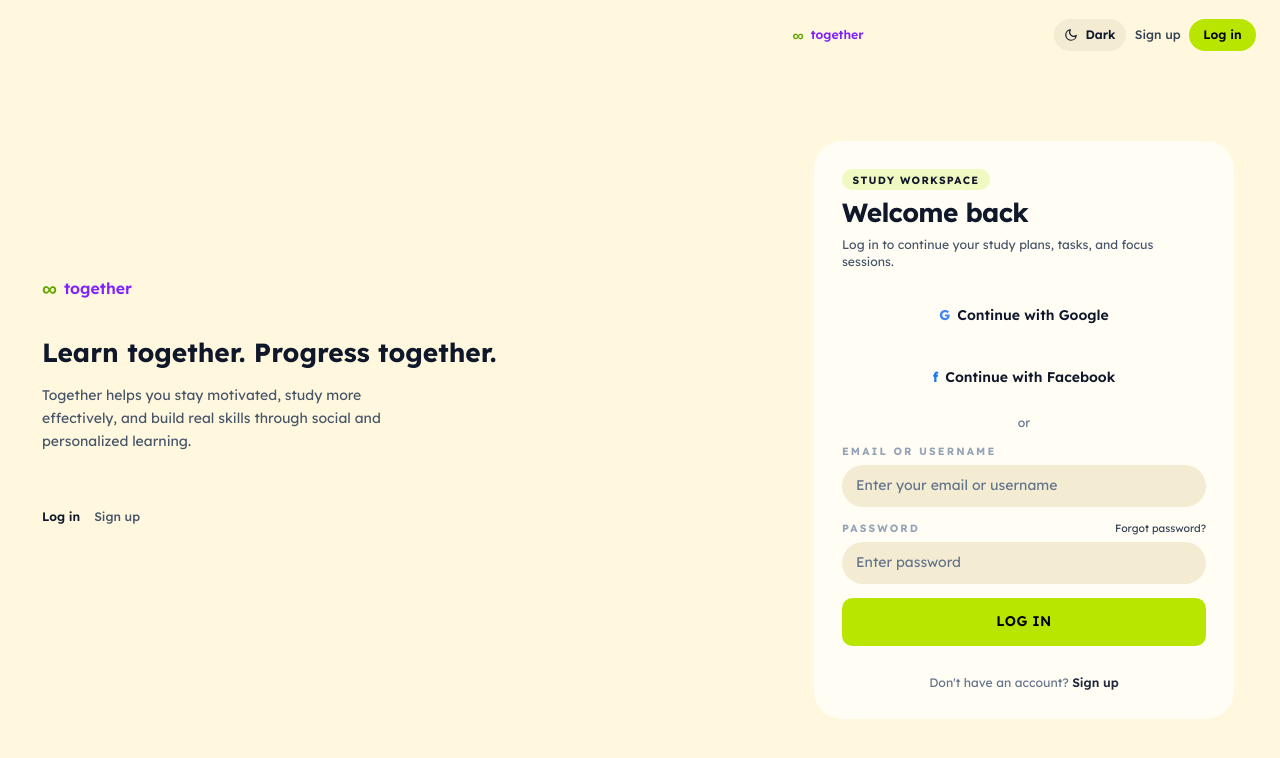
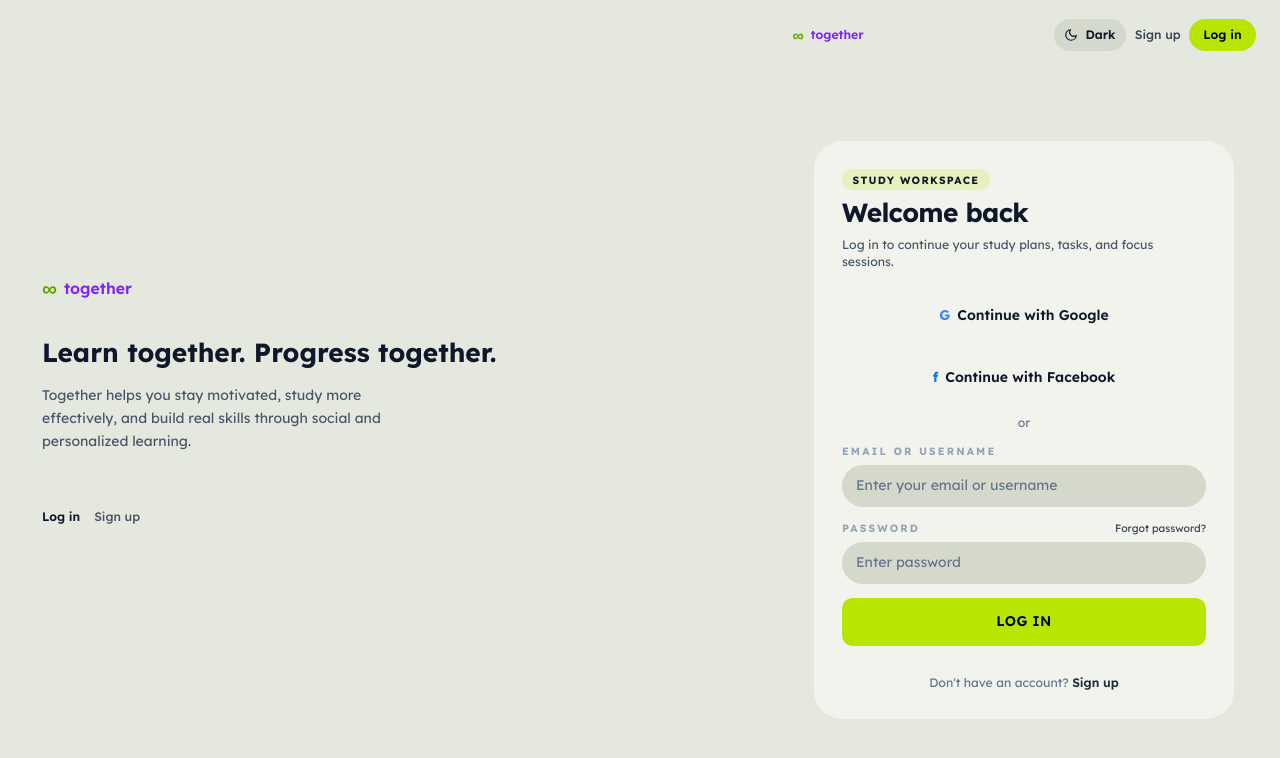
Before and after one commit to kaitran225/EXE101-BE, a React (Vite) app in the folder FE/: page /welcome in a window 1280 px wide. Shown: the top 758 px of the page. Built offline with nearby package versions, Linux system fonts and the light colour scheme.

Commit message:
refine light mode 2

```diff
--- a/FE/src/index.css
+++ b/FE/src/index.css
@@ -34,9 +34,9 @@
   --pal-pear: #8FC766;
   --pal-sky: #5CB5F2;
   --pal-lilac: #A896F2;
-  --color-cream-100: #fffdf4;
-  --color-cream-200: #fff8df;
-  --color-cream-300: #f3ecd2;
+  --color-cream-100: #f1f3ec;
+  --color-cream-200: #e5e8de;
+  --color-cream-300: #d4d9cb;
 
   /* Semantic — bento / Gen Z solids */
   --color-primary: #b9e600;
@@ -52,8 +52,8 @@
   --color-success: var(--pal-pear);
   --color-warning: var(--pal-orange);
   --color-error: var(--pal-flame);
-  --color-border: rgba(15, 23, 42, 0.22);
-  --color-border-strong: rgba(15, 23, 42, 0.24);
+  --color-border: rgba(15, 23, 42, 0.26);
+  --color-border-strong: rgba(15, 23, 42, 0.28);
   --color-charcoal: var(--color-cream-300);
 
   /* Flat “gradient” tokens = solid (legacy class names only) */
```
